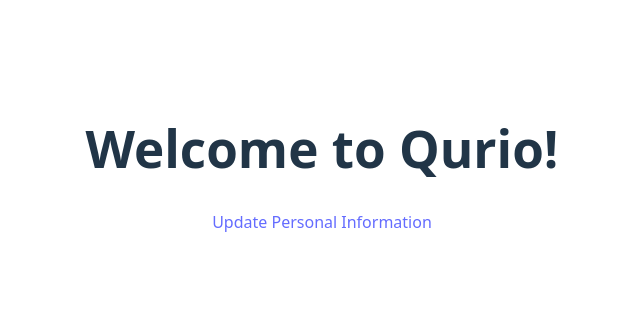
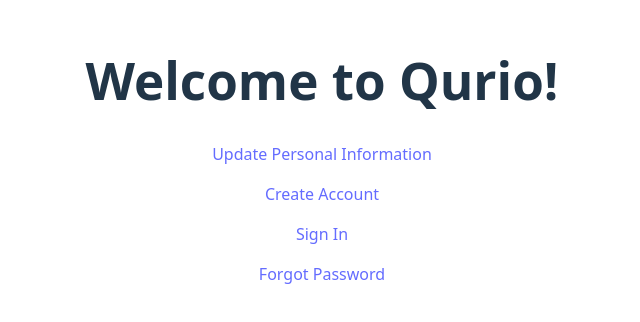
Before and after one commit to Indigenous1151/Qurio, a React app in the folder Frontend/: page /#/ in a window 1280 px wide. Shown: the part 240-562 px from the top of the page, without its empty margins (318-958 px from the left). Built offline with nearby package versions, Linux system fonts and the light colour scheme; the HTML template or start-up script is replaced by a standard one.

Commit message:
add template pages

```diff
--- a/Frontend/src/App.tsx
+++ b/Frontend/src/App.tsx
@@ -5,6 +5,9 @@ import './App.css'
 import {HashRouter as Router, Routes, Route} from 'react-router-dom'
 import { Home } from './pages/Home'
 import { UpdatePersonalInformation } from './pages/UpdatePersonalInformation'
+import { CreateAccount } from './pages/CreateAccount'
+import { SignIn } from './pages/SignIn'
+import { ForgotPassword } from './pages/ForgotPassword'
 
 function App() {
   // const [count, setCount] = useState(0)
@@ -14,6 +17,9 @@ function App() {
       <Routes>
         <Route path="/" element={<Home/>} />
         <Route path="/UpdatePersonalInformation" element={<UpdatePersonalInformation/>} />
+        <Route path="/create-account" element={<CreateAccount />} />
+        <Route path="/sign-in" element={<SignIn />} />
+        <Route path="/forgot-password" element={<ForgotPassword />} />
       </Routes>
     </Router>
 
--- /dev/null
+++ b/Frontend/src/pages/CreateAccount.tsx
@@ -0,0 +1,8 @@
+export function CreateAccount() {
+    return (
+      <div>
+        <h1>Create Account</h1>
+        <p>This is the create account page.</p>
+      </div>
+    )
+  }
--- /dev/null
+++ b/Frontend/src/pages/ForgotPassword.tsx
@@ -0,0 +1,8 @@
+export function ForgotPassword() {
+    return (
+      <div>
+        <h1>Forgot Password</h1>
+        <p>This is the forgot password page.</p>
+      </div>
+    )
+  }
--- a/Frontend/src/pages/Home.tsx
+++ b/Frontend/src/pages/Home.tsx
@@ -7,7 +7,10 @@ export function Home(){
 
             <h1>Welcome to Qurio!</h1>
             {/* <Link to="/">Home</Link> */}
-            <Link to="/UpdatePersonalInformation">Update Personal Information</Link>
+            <p><Link to="/UpdatePersonalInformation">Update Personal Information</Link></p>
+            <p><Link to="/create-account">Create Account</Link></p>
+            <p><Link to="/sign-in">Sign In</Link></p>
+            <p><Link to="/forgot-password">Forgot Password</Link></p>
         </>
     )
 }
--- /dev/null
+++ b/Frontend/src/pages/SignIn.tsx
@@ -0,0 +1,8 @@
+export function SignIn() {
+    return (
+      <div>
+        <h1>Sign In</h1>
+        <p>This is the sign in page.</p>
+      </div>
+    )
+  }
```
